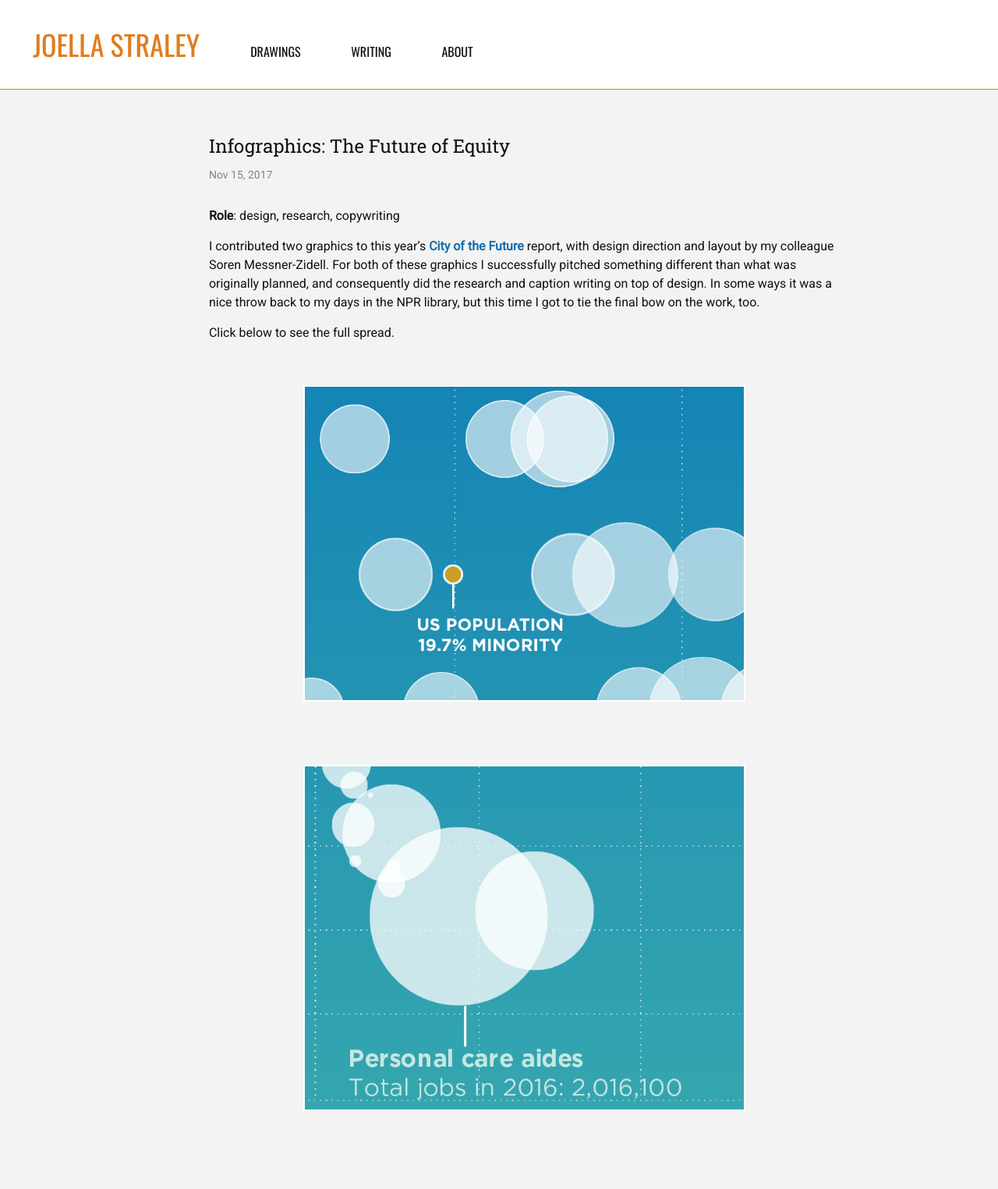
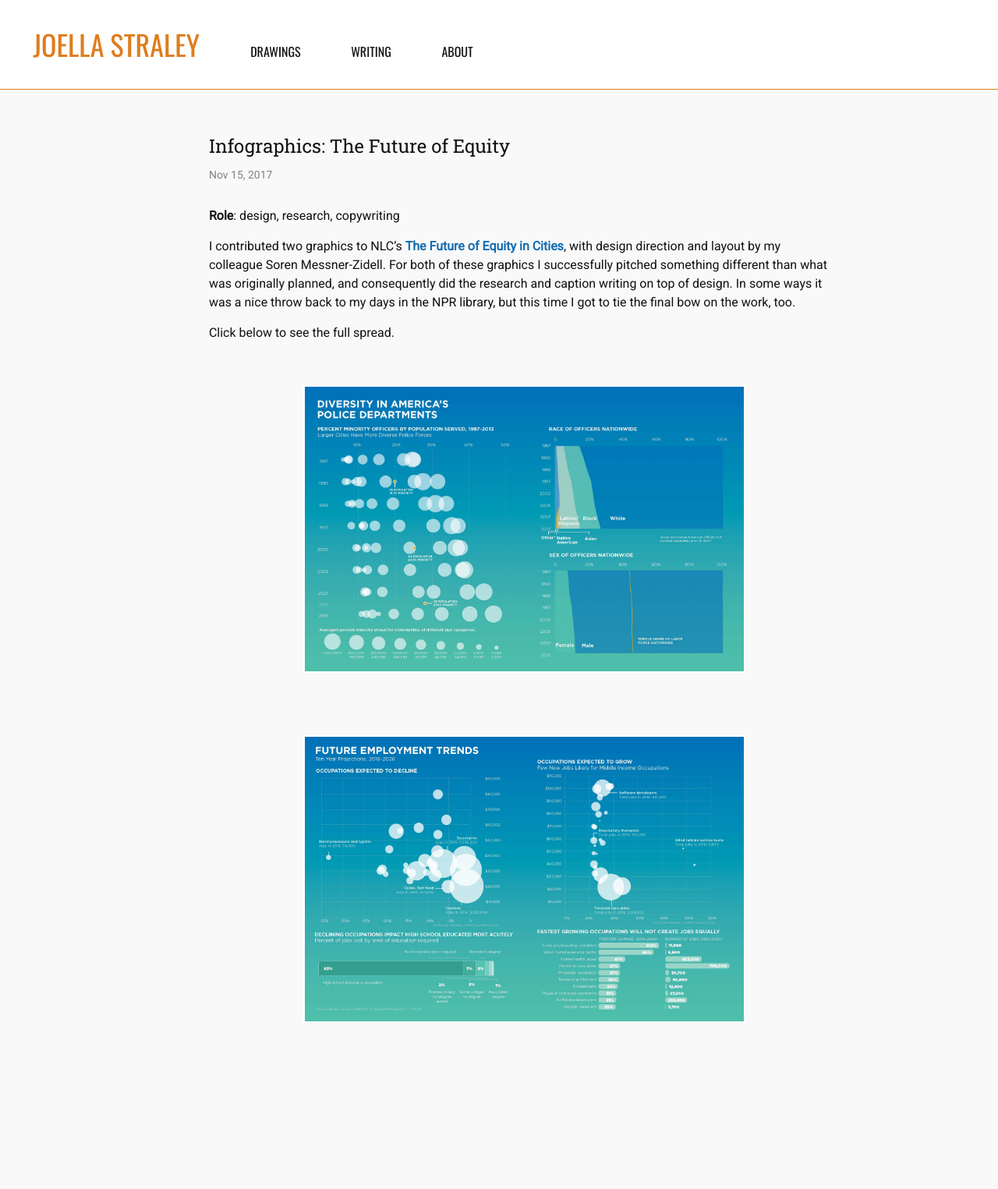
Before and after one commit to joellacarman/joellacarman.github.io, a Jekyll site: the page built from _posts/2017-11-15-future-of-equity.markdown, in a window 1280 px wide. Shown: the whole page at 78% size. Built offline with Jekyll 4.4.1, drawn with Linux system fonts in a browser that asks for light colours; after the commit the page ends 1412 px from its top, so only the background shows below that.

Commit message:
lighter background gray and new imgs for city of future

```diff
--- a/_posts/2017-11-15-future-of-equity.markdown
+++ b/_posts/2017-11-15-future-of-equity.markdown
@@ -7,9 +7,9 @@ image: /assets/infog-EmpTrendsHilite.png
 
 **Role**: design, research, copywriting
 
-I contributed two graphics to this year's [City of the Future]() report, with design direction and layout by my colleague Soren Messner-Zidell. For both of these graphics I successfully pitched something different than what was originally planned, and consequently did the research and caption writing on top of design. In some ways it was a nice throw back to my days in the NPR library, but this time I got to tie the final bow on the work, too.
+I contributed two graphics to NLC's [The Future of Equity in Cities](http://www.nlc.org/article/urban-growth-trends-and-rise-of-tech-in-cities-point-to-widening-disparities), with design direction and layout by my colleague Soren Messner-Zidell. For both of these graphics I successfully pitched something different than what was originally planned, and consequently did the research and caption writing on top of design. In some ways it was a nice throw back to my days in the NPR library, but this time I got to tie the final bow on the work, too.
 
 Click below to see the full spread.
 
-[![Future employment trends](/assets/infog-police-demo@4x.png)](/projects/infog-PoliceDemoHilite.pdf)
-[![Police force demographics 1987-2013](/assets/infog-econ-snip@4x.png)](/projects/infog-FutureEmpTrends.pdf)
+[![Future employment trends](/assets/infog-police.jpg)](/projects/infog-PoliceDemoHilite.pdf)
+[![Police force demographics 1987-2013](/assets/infog-FutureEmpTrends.jpg)](/projects/infog-FutureEmpTrends.pdf)
--- a/_sass/_layout.scss
+++ b/_sass/_layout.scss
@@ -107,11 +107,11 @@ figcaption {
 }
 
 html {
-  background-color: #f3f3f3;
+  background-color: #F9F9F9;
 }
 
 .page-content {
-    background-color: #f3f3f3;
+    background-color: #F9F9F9;
     margin: 0 auto;
     width: 100%;
 }
```
Also changed, not shown: assets/infog-FutureEmpTrends.jpg (added), assets/infog-police.jpg (added), assets/infog-police@2x.png (added), 4 other files.
